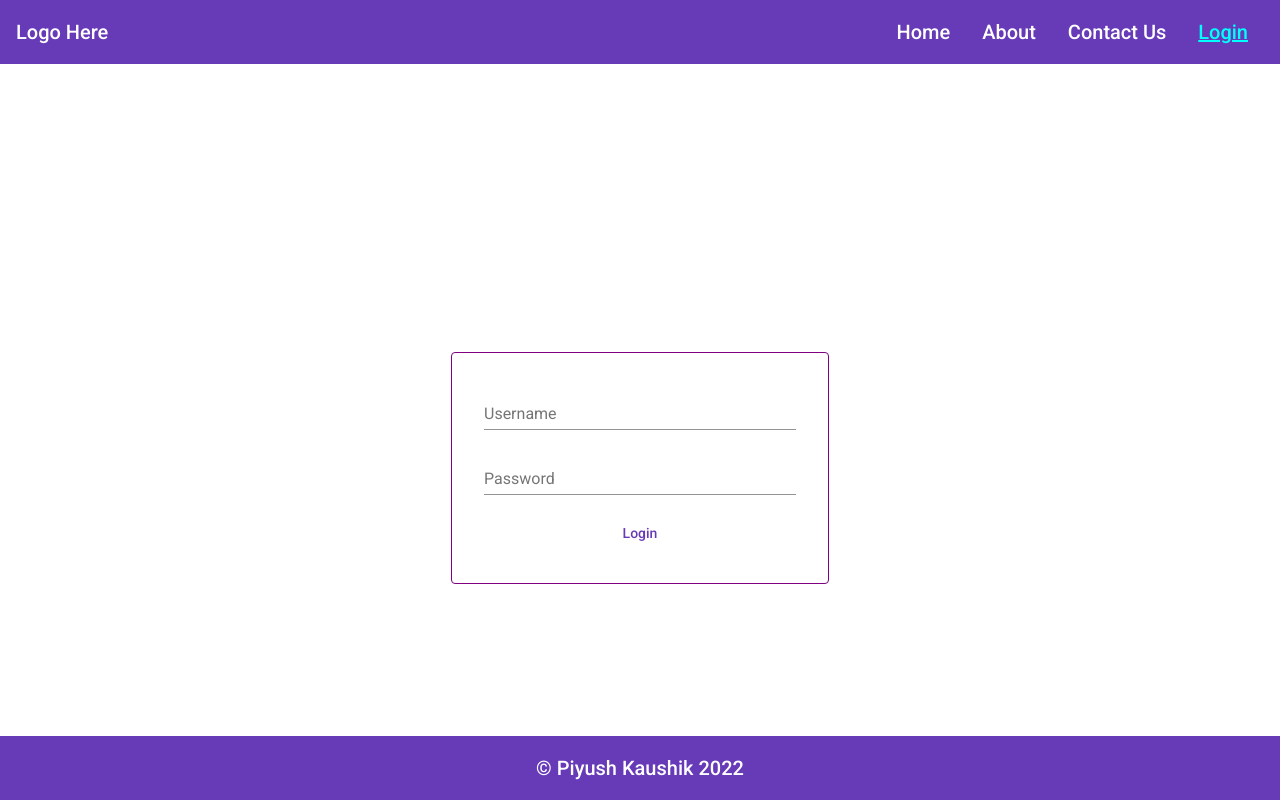
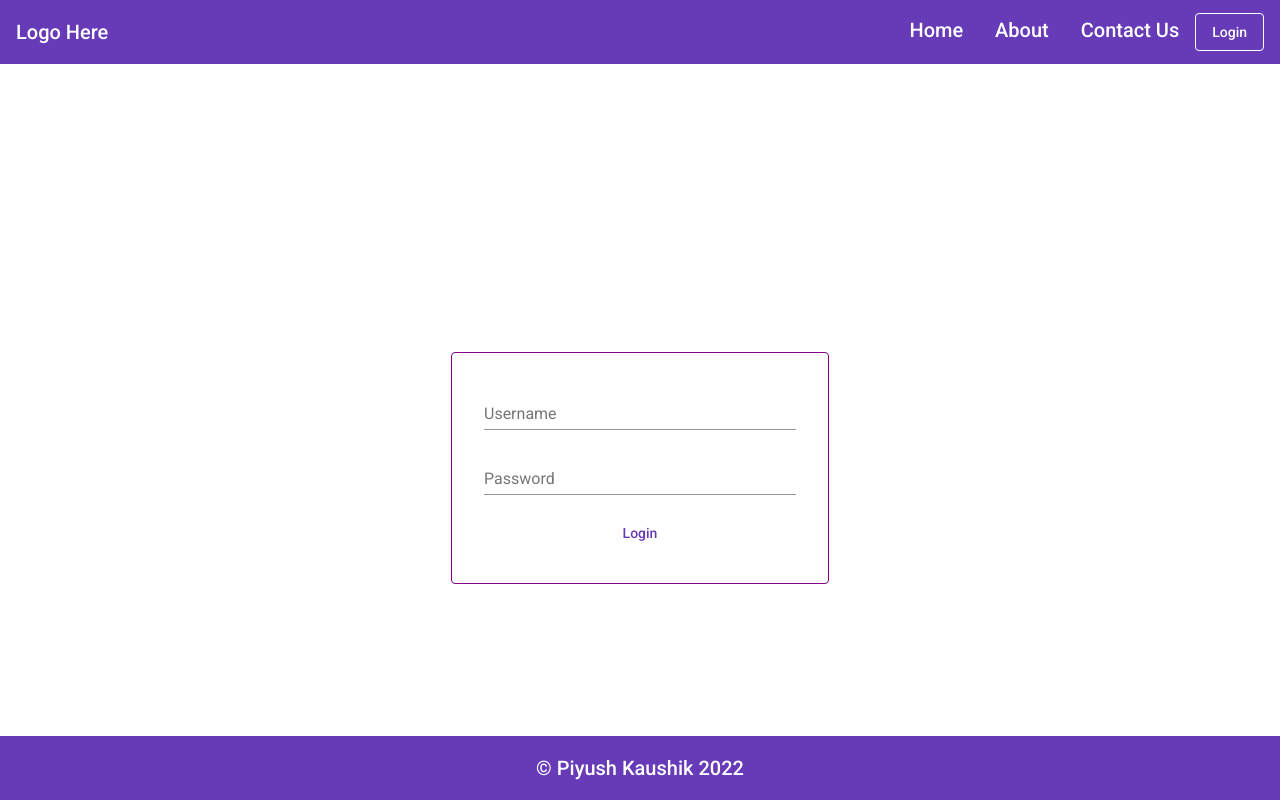
Before and after one commit to KaushikDev/expense-tracker-git, an Angular app: page / in a window 1280 px wide. Built offline with nearby package versions, Linux system fonts and the light colour scheme.

Commit message:
services

```diff
--- a/src/app/components/header/header.component.css
+++ b/src/app/components/header/header.component.css
@@ -11,3 +11,7 @@
   color: cyan;
   text-decoration: underline;
 }
+
+.toggle-login-btn{
+  border: 1px solid #fff;
+}
--- a/src/app/components/header/header.component.html
+++ b/src/app/components/header/header.component.html
@@ -6,12 +6,15 @@
     <a class="link" routerLinkActive="active" routerLink="/contact"
       >Contact Us</a
     >
-    <a
+    <!-- <a
       class="link"
       routerLinkActive="active"
       [routerLinkActiveOptions]="{ exact: true }"
       routerLink="/"
       >Login</a
-    >
+    > -->
+    <button mat-button class="toggle-login-btn" (click)="toggleLogin()">
+      {{ btnLabel }}
+    </button>
   </div>
 </mat-toolbar>
--- a/src/app/components/header/header.component.ts
+++ b/src/app/components/header/header.component.ts
@@ -1,15 +1,30 @@
 import { Component, OnInit } from '@angular/core';
+import { Router } from '@angular/router';
+import { UserExistsService } from 'src/app/services/user-exists.service';
 
 @Component({
   selector: 'app-header',
   templateUrl: './header.component.html',
-  styleUrls: ['./header.component.css']
+  styleUrls: ['./header.component.css'],
 })
 export class HeaderComponent implements OnInit {
-
-  constructor() { }
+  btnLabel = '';
+  constructor(private router: Router, private userExists: UserExistsService) {}
 
   ngOnInit(): void {
+    if (this.userExists.checkUserExists()) {
+      this.btnLabel = this.userExists.btnLabel;
+    } else this.btnLabel = this.userExists.btnLabel;
   }
 
+  toggleLogin = () => {
+    if (this.userExists.checkUserExists()) {
+      this.btnLabel = this.userExists.btnLabel;
+      this.router.navigate(['/']);
+    } else {
+      localStorage.removeItem('user');
+      this.btnLabel = this.userExists.btnLabel;
+      this.router.navigate(['/']);
+    }
+  };
 }
--- /dev/null
+++ b/src/app/services/user-exists.service.ts
@@ -0,0 +1,16 @@
+import { Injectable } from '@angular/core';
+
+@Injectable({
+  providedIn: 'root',
+})
+export class UserExistsService {
+  username = '';
+  btnLabel = 'Login';
+  constructor() {}
+
+  checkUserExists = () => {
+    if (localStorage.getItem('user')) {
+      return true;
+    } else return false;
+  };
+}
```
Also changed, not shown: 1 other file (tests, documents, lock files or other folders).
